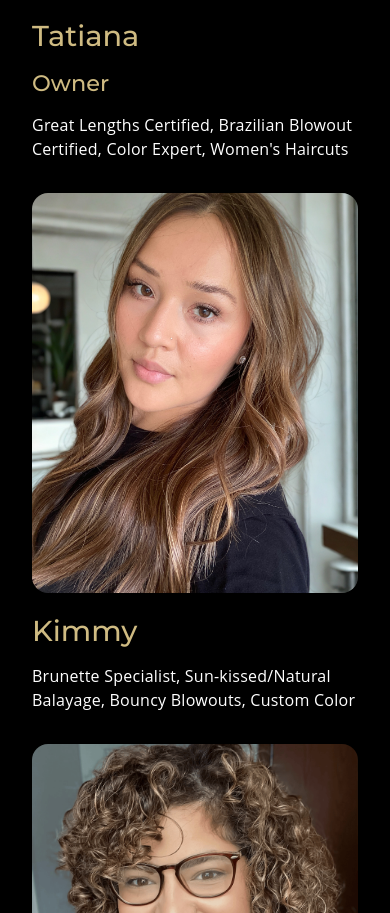
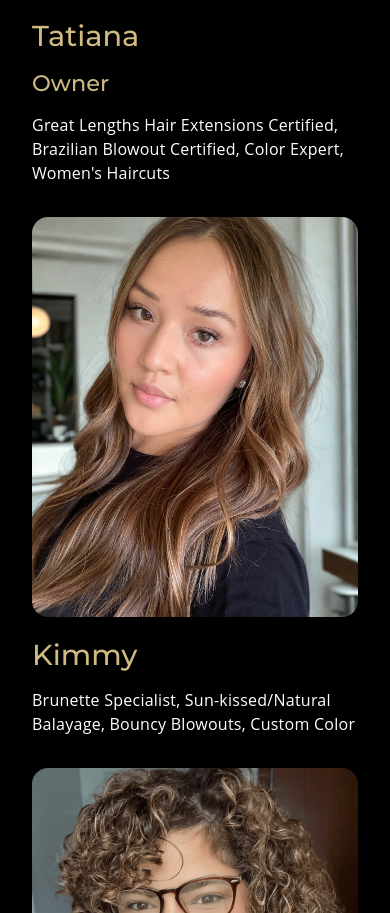
Before and after one commit to lemonbottle/cashmere, a SvelteKit app: page /salon in a window 390 px wide. Shown: the part 2389-3302 px from the top of the page. Built offline with nearby package versions, Linux system fonts and the light colour scheme.

Commit message:
Update Schedule Appointment button to call phone number instead of linking to contact page

```diff
--- a/src/routes/modules/sections/Call-us.svelte
+++ b/src/routes/modules/sections/Call-us.svelte
@@ -9,7 +9,7 @@
 				Get in touch with Cashmere Hair Salon today to install your Great Lengths hair extensions in
 				Shreveport, Louisiana.
 			</p>
-			<a href="/contact-us" class="button button-3 center">Schedule Appointment</a>
+			<a href="tel:+13187791960" class="button button-3 center">Schedule Appointment</a>
 		</div>
 	</div>
 </section>
--- a/src/routes/salon/+page.svelte
+++ b/src/routes/salon/+page.svelte
@@ -101,7 +101,7 @@
 			<img class="rounded" src={tatiana} alt="Smiling young woman with classic bob haircut" />
 			<h2 class="clr-primary">Tatiana</h2>
 			<h3 class="clr-primary">Owner</h3>
-			<p>Great Lengths Certified, Brazilian Blowout Certified, Color Expert, Women's Haircuts</p>
+			<p>Great Lengths Hair Extensions Certified, Brazilian Blowout Certified, Color Expert, Women's Haircuts</p>
 		</div>
 		<div data-aos="fade-left" data-aos-delay="300">
 			<img src={kimmy} alt="Smiling young woman with dark hair and full bangs" />
```
